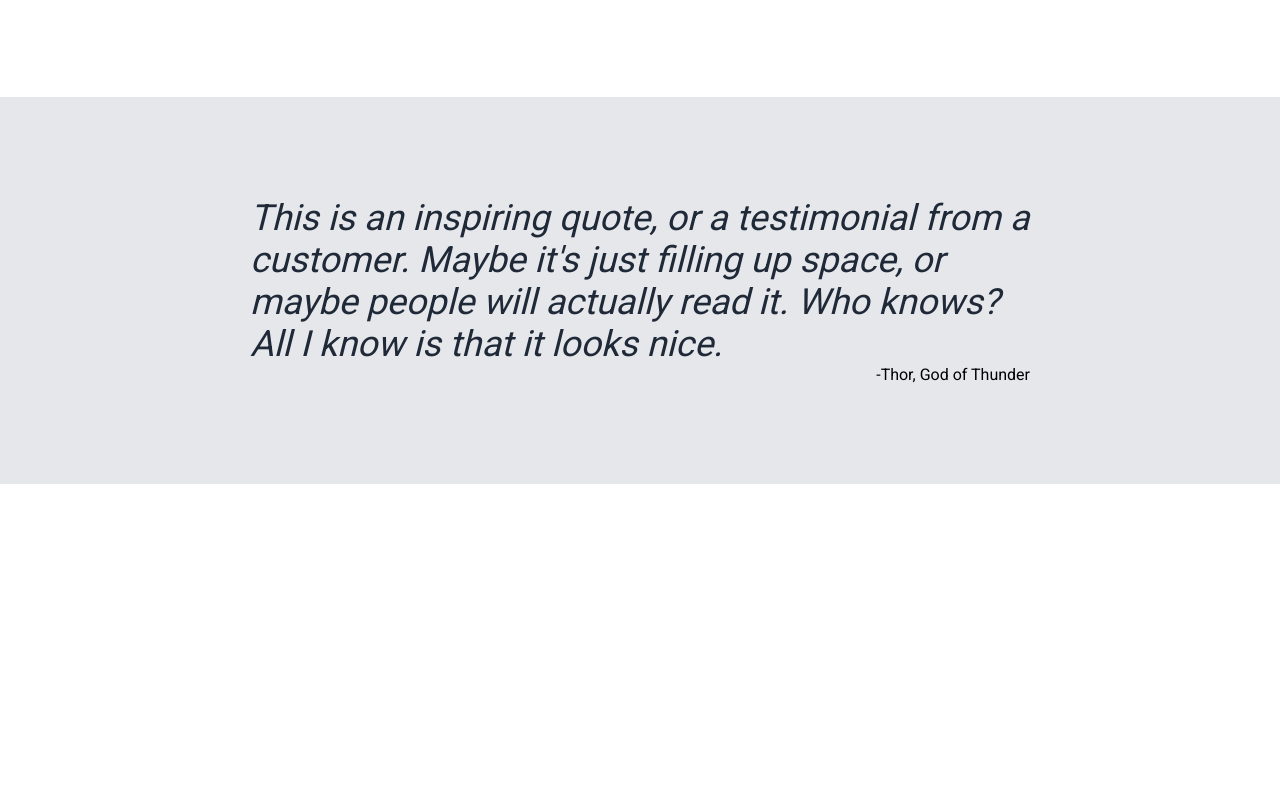
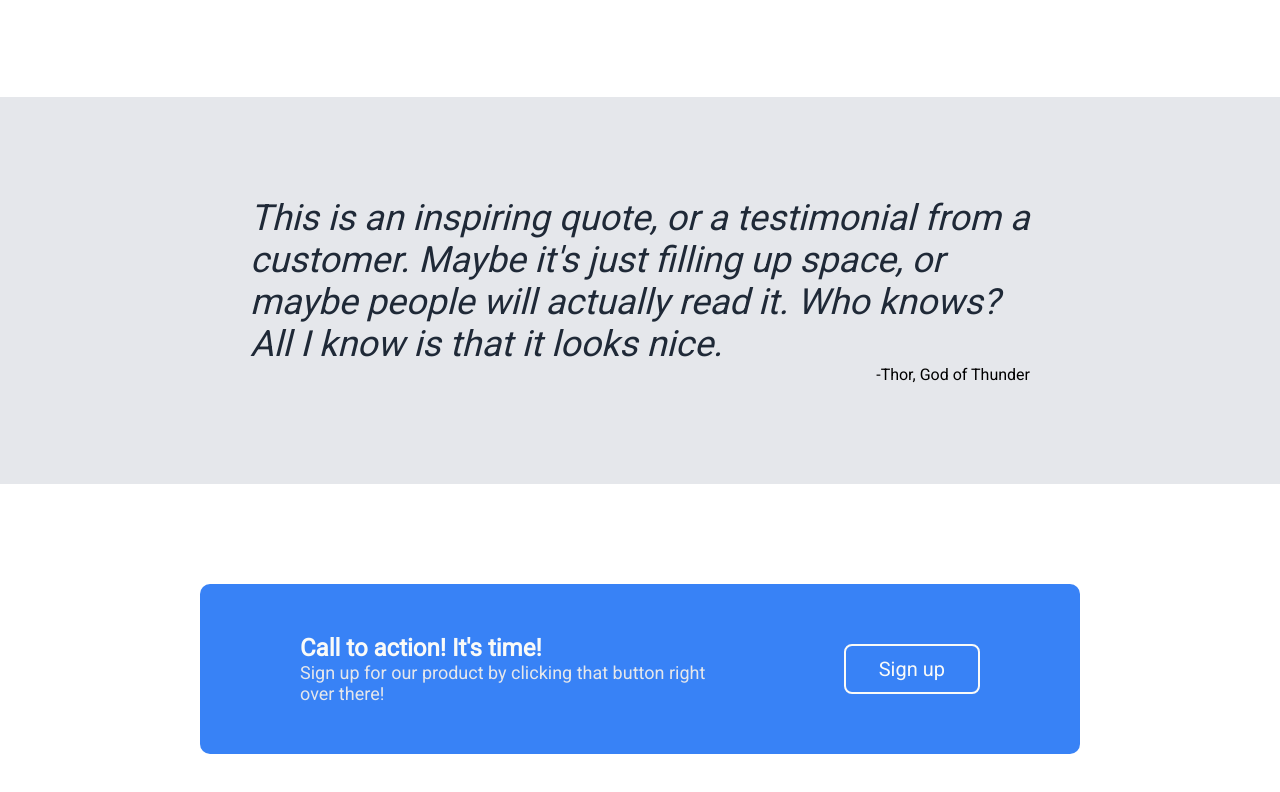
Before and after one commit to sadpoteto/odin-landing-page, a plain HTML site: page index.html in a window 1280 px wide. Shown: the part 726-1518 px from the top of the page. Before the commit the page ends 1210 px from the top, so only its background shows below. Drawn offline with Linux system fonts and the light colour scheme.

Commit message:
Add and style section 4
NOTE: The spacing in this page is becoming a mess, some things are
padded from the sides, some are just sitting in the center at fixed
object widths. It works, sort of, at half-monitor width, but it's
neither consistent nor pretty when resized significantly. This is in
part because I misunderstood the suggestion of going section-by-section
as meaning that each section should be directly a part in the body tag.
It could be done with a flexbox around everything, but it's not
necessary right now.

```diff
--- a/index.html
+++ b/index.html
@@ -71,7 +71,15 @@
                 </div>
             </div>
             <div class="section-4 flex">
-
+                <div class="s4-container flex">
+                    <div class="s4c-text">
+                        <div class="s4-cta">Call to action! It's time!</div>
+                        <div class="s4-ctasub">
+                            Sign up for our product by clicking that button right over there!
+                        </div>
+                    </div>
+                    <button class="s4c-button">Sign up</button>
+                </div>
             </div>
             <div class="footer flex">
 
--- a/styles.css
+++ b/styles.css
@@ -128,3 +128,40 @@ body {margin: 0px;}
 .s3-quotee {
     align-self: flex-end;
 }
+
+.section-4 {
+    padding: 100px 200px 100px 200px;
+    justify-content: stretch;
+}
+
+.s4-container {
+    flex: auto;
+    background-color: #3882f6;
+    padding: 50px 100px 50px 100px;
+    border-radius: 10px;
+    justify-content: space-between;
+    gap: 100px;
+    align-items: center;
+}
+
+.s4-cta {
+    font-size: 24px;
+    color: #f9faf8;
+    font-weight: bold;
+}
+
+.s4-ctasub {
+    font-size: 18px;
+    color: #e5e7eb;
+}
+
+.s4c-button {
+    flex: auto;
+    width: 150px;
+    height: 50px;
+    border-radius: 8px;
+    border: 2px solid #f9faf8;
+    background-color: #3882f6;
+    color: #f9faf8;
+    font-size: 20px;
+}
```
